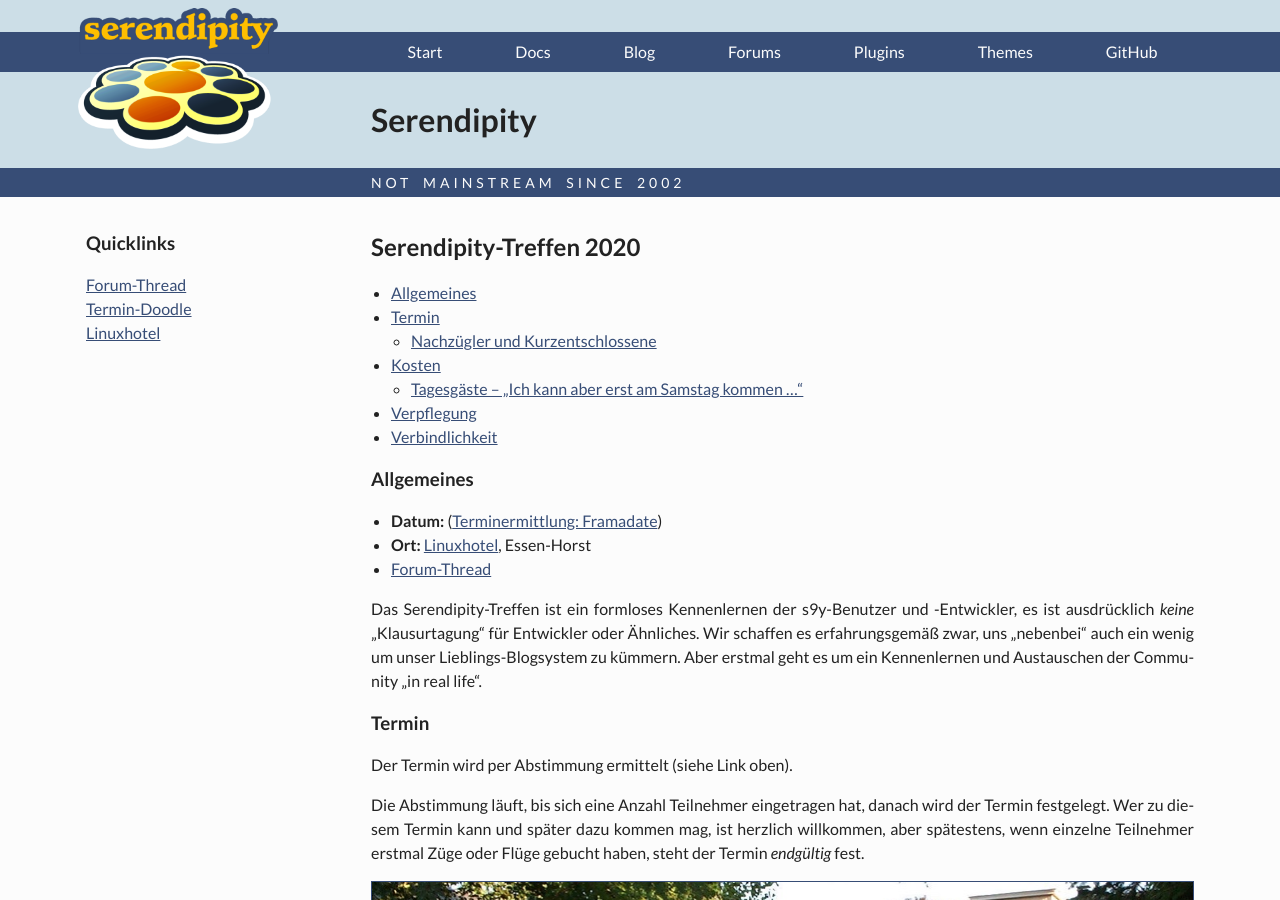
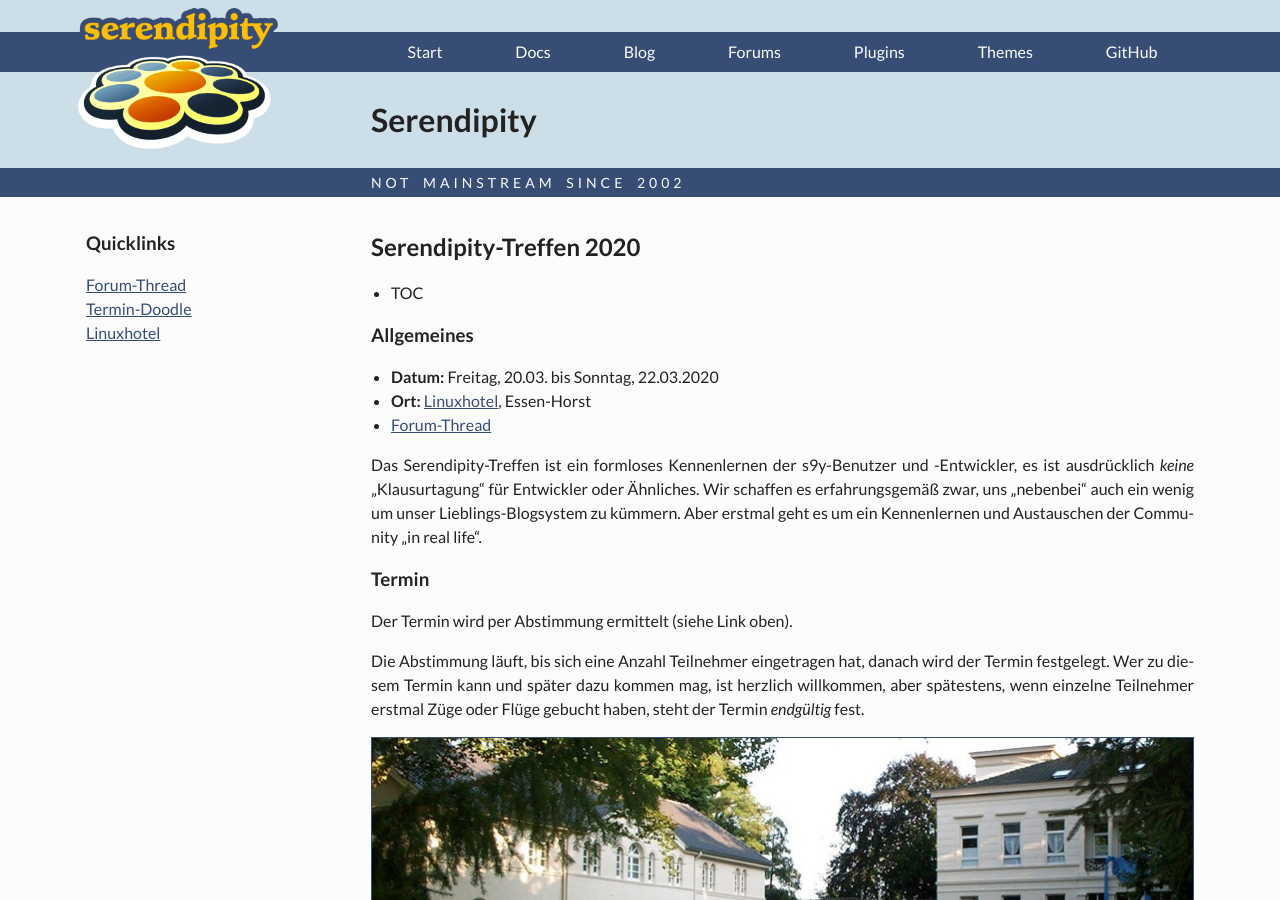
Before and after one commit to s9y/s9y.github.io, a Jekyll site: the page built from camp.md, in a window 1280 px wide and 900 px high. Built offline with Jekyll 4.4.1, drawn with Linux system fonts in a browser that asks for light colours.

Commit message:
Update #s9ycamp2020 date

```diff
--- a/camp.md
+++ b/camp.md
@@ -5,22 +5,22 @@ title: s9ycamp
 
 <h2>Serendipity-Treffen 2020</h2>
 
-* TOC
-{:toc}
+-   TOC
+    {:toc}
 
 ### Allgemeines
 
-* **Datum:** ([Terminermittlung: Framadate](https://framadate.org/QO4NDSzHUGziyj3U))
-* **Ort:** [Linuxhotel](http://www.linuxhotel.de), Essen-Horst
-* [Forum-Thread](https://board.s9y.org/viewtopic.php?f=10&t=24666)
+-   **Datum:** Freitag, 20.03. bis Sonntag, 22.03.2020
+-   **Ort:** [Linuxhotel](http://www.linuxhotel.de), Essen-Horst
+-   [Forum-Thread](https://board.s9y.org/viewtopic.php?f=10&t=24666)
 
-Das Serendipity-Treffen ist ein formloses Kennenlernen der s9y-Benutzer und -Entwickler, es ist ausdrücklich *keine* „Klausurtagung“ für Entwickler oder Ähnliches. Wir schaffen es erfahrungsgemäß zwar, uns „nebenbei“ auch ein wenig um unser Lieblings-Blogsystem zu kümmern. Aber erstmal geht es um ein Kennenlernen und Austauschen der Community „in real life“.
+Das Serendipity-Treffen ist ein formloses Kennenlernen der s9y-Benutzer und -Entwickler, es ist ausdrücklich _keine_ „Klausurtagung“ für Entwickler oder Ähnliches. Wir schaffen es erfahrungsgemäß zwar, uns „nebenbei“ auch ein wenig um unser Lieblings-Blogsystem zu kümmern. Aber erstmal geht es um ein Kennenlernen und Austauschen der Community „in real life“.
 
 ### Termin
 
 Der Termin wird per Abstimmung ermittelt (siehe Link oben).
 
-Die Abstimmung läuft, bis sich eine Anzahl Teilnehmer eingetragen hat, danach wird der Termin festgelegt. Wer zu diesem Termin kann und später dazu kommen mag, ist herzlich willkommen, aber spätestens, wenn einzelne Teilnehmer erstmal Züge oder Flüge gebucht haben, steht der Termin *endgültig* fest.
+Die Abstimmung läuft, bis sich eine Anzahl Teilnehmer eingetragen hat, danach wird der Termin festgelegt. Wer zu diesem Termin kann und später dazu kommen mag, ist herzlich willkommen, aber spätestens, wenn einzelne Teilnehmer erstmal Züge oder Flüge gebucht haben, steht der Termin _endgültig_ fest.
 
 <figure>
     <img src="/img/camp/linuxhotel.jpg" alt="Villa Vogelsang, Standort des Linuxhotels Essen">
@@ -65,6 +65,6 @@ Plant bitte außerdem ein, dass es am Sonntag (dem letzten Tag) zwar noch ein Fr
 
 ### Verbindlichkeit
 
-Bitte sagt Eure Teilnahme nur zu, wenn Ihr den Termin *verbindlich* wahrnehmen könnt. (Klar, es kann immer etwas Wichtiges dazwischen kommen.) Das ist insbesondere wichtig, weil bis zu einem (noch nicht festgelegten) Datum im Vorfeld eine Teilnehmerliste verbindlich gemeldet werden muss. Zudem wäre eine Stornierung eventuell mit Kosten verbunden.
+Bitte sagt Eure Teilnahme nur zu, wenn Ihr den Termin _verbindlich_ wahrnehmen könnt. (Klar, es kann immer etwas Wichtiges dazwischen kommen.) Das ist insbesondere wichtig, weil bis zu einem (noch nicht festgelegten) Datum im Vorfeld eine Teilnehmerliste verbindlich gemeldet werden muss. Zudem wäre eine Stornierung eventuell mit Kosten verbunden.
 
 Lest bitte auch die [Hinweise](http://www.linuxhotel.de/community.html) des Linuxhotels.
```
Also changed, not shown: other parts of camp.md (+7 -7 lines).
